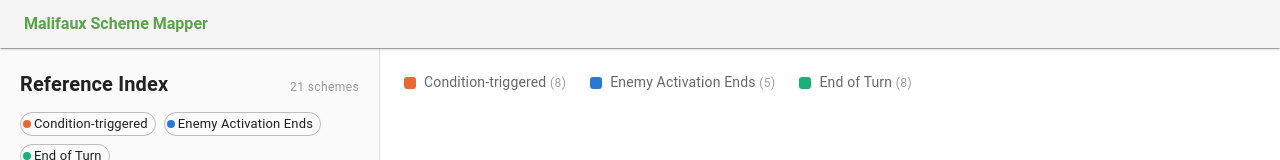
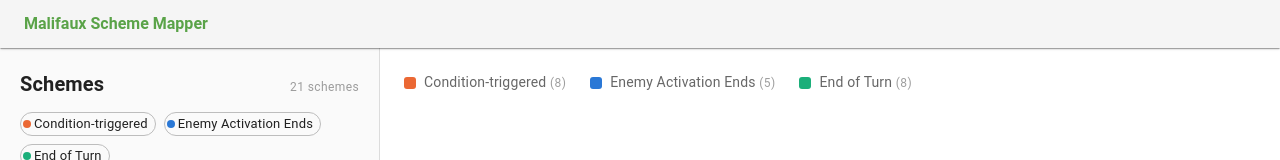
Before and after one commit to BlakeMSteel/malifaux-scheme-mapper, a React (Vite) app: page / in a window 1280 px wide. Shown: the top 160 px of the page. Built offline with nearby package versions, Linux system fonts and the light colour scheme.

Commit message:
Rename schemes

```diff
--- a/src/components/ReferenceIndex.tsx
+++ b/src/components/ReferenceIndex.tsx
@@ -65,7 +65,7 @@
         }}
       >
         <Typography variant="h6" sx={{ fontWeight: 700 }}>
-          Reference Index
+          Schemes
         </Typography>
         <Typography variant="caption" sx={{ color: "text.disabled" }}>
           {filtered.length} {filtered.length === 1 ? "scheme" : "schemes"}
```
